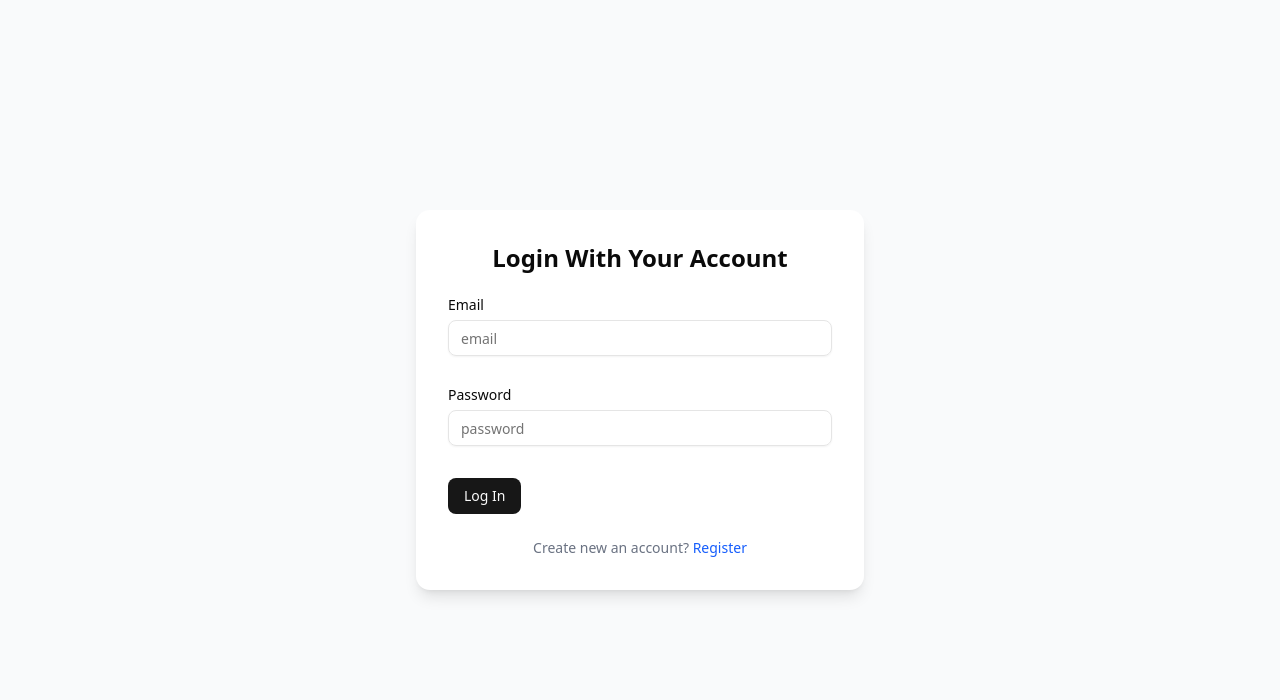
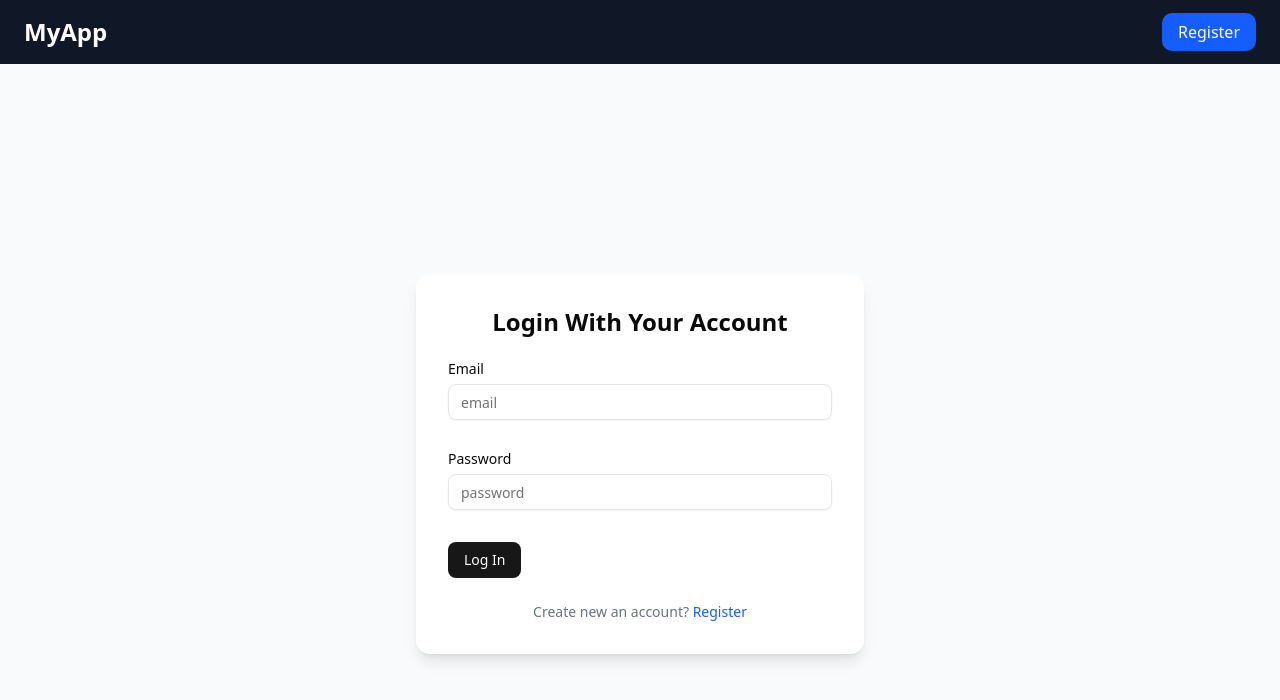
Before and after one commit to himanshujosfi/Real-Chat-App, a React app in the folder frontend/: page /login in a window 1280 px wide. Shown: the top 700 px of the page. Built offline with nearby package versions, Linux system fonts and the light colour scheme; the HTML template or start-up script is replaced by a standard one.

Commit message:
navibar added

```diff
--- a/frontend/package.json
+++ b/frontend/package.json
@@ -21,6 +21,7 @@
     "react": "^19.2.0",
     "react-dom": "^19.2.0",
     "react-hook-form": "^7.66.0",
+    "react-icons": "^5.5.0",
     "react-router-dom": "^7.9.5",
     "react-toastify": "^11.0.5",
     "tailwind-merge": "^3.4.0",
--- a/frontend/src/Component/Auth/Login.tsx
+++ b/frontend/src/Component/Auth/Login.tsx
@@ -9,6 +9,7 @@ import { zodResolver } from "@hookform/resolvers/zod"
 import { Button } from "@/components/ui/button";
 import { useNavigate } from "react-router-dom";
 import { ApiUrl } from "@/Common/Api";
+import { Navbar } from "../Navbar/Navbar";
 
 export const Login = () => {
     const navigator = useNavigate()
@@ -51,6 +52,7 @@ export const Login = () => {
     };
     return (
         <>
+            <Navbar />
             <div className="flex items-center justify-center min-h-screen bg-gray-50">
                 <div className="w-full max-w-md bg-white rounded-xl shadow-lg p-8">
                     <h2 className="text-2xl font-semibold text-center mb-6">Login With Your Account</h2>
--- a/frontend/src/Component/Auth/Register.tsx
+++ b/frontend/src/Component/Auth/Register.tsx
@@ -6,6 +6,7 @@ import { z } from "zod";
 import { zodResolver } from "@hookform/resolvers/zod"
 import { Button } from "@/components/ui/button";
 import { ApiUrl } from "@/Common/Api";
+import { Navbar } from "../Navbar/Navbar";
 
 export const Register = () => {
     const formSchema = z.object({
@@ -38,6 +39,7 @@ export const Register = () => {
     };
     return (
         <>
+            <Navbar />
             <div className="flex items-center justify-center min-h-screen bg-gray-50">
                 <div className="w-full max-w-md bg-white rounded-xl shadow-lg p-8">
                     <h2 className="text-2xl font-semibold text-center mb-6">Create an Account</h2>
--- /dev/null
+++ b/frontend/src/Component/Navbar/Navbar.tsx
@@ -0,0 +1,88 @@
+import { Link, useLocation } from "react-router-dom"
+import { IoReorderThreeSharp } from "react-icons/io5";
+import { useState } from "react";
+
+
+export const Navbar = () => {
+    const { pathname } = useLocation()
+    const [menuOpen, setMenuOpen] = useState(false);
+    console.log("psth", menuOpen)
+
+    return (
+        <>
+            <nav className="bg-gray-900 text-white px-6 py-4 flex items-center justify-between shadow-md">
+                <div className="text-2xl font-semibold">
+                    <a href="/">MyApp</a>
+                </div>
+
+                {/* Navigation Links */}
+                {/* <ul className="hidden md:flex space-x-8">
+                <li>
+                    <a href="#home" className="hover:text-blue-400 transition">
+                        Home
+                    </a>
+                </li>
+                <li>
+                    <a href="#about" className="hover:text-blue-400 transition">
+                        About
+                    </a>
+                </li>
+                <li>
+                    <a href="#services" className="hover:text-blue-400 transition">
+                        Services
+                    </a>
+                </li>
+                <li>
+                    <a href="#contact" className="hover:text-blue-400 transition">
+                        Contact
+                    </a>
+                </li>
+            </ul> */}
+
+                {
+                    pathname === "/register" ? (<div className="hidden md:block">
+                        <Link rel="stylesheet" to="/login" className="bg-blue-600 hover:bg-blue-700 px-4 py-2 rounded-lg transition text-white"
+                        >Log In</Link>
+                    </div>) : (
+                        <div className="hidden md:block">
+                            <Link rel="stylesheet" to="/register"
+                                className="bg-blue-600 hover:bg-blue-700 px-4 py-2 rounded-lg transition text-white"
+                            >Register</Link>
+                        </div>
+                    )
+                }
+
+
+                {/* Mobile Menu Icon */}
+                <div className="md:hidden flex items-center">
+                    <button onClick={() => setMenuOpen(!menuOpen)}>
+                        <IoReorderThreeSharp size={28} />
+                    </button>
+                </div>
+
+
+            </nav>
+            {menuOpen && (
+                <div className="absolute top-full left-0 w-full bg-gray-800 flex flex-col items-center space-y-3 py-4 md:hidden shadow-lg z-20">
+                    {pathname === "/login" ? (
+                        <Link
+                            to="/register"
+                            className="bg-blue-600 hover:bg-blue-700 px-4 py-2 rounded-lg transition text-white w-3/4 text-center"
+                            onClick={() => setMenuOpen(false)}
+                        >
+                            Register
+                        </Link>
+                    ) : (
+                        <Link
+                            to="/login"
+                            className="bg-blue-600 hover:bg-blue-700 px-4 py-2 rounded-lg transition text-white w-3/4 text-center"
+                            onClick={() => setMenuOpen(false)}
+                        >
+                            Log In
+                        </Link>
+                    )}
+                </div>
+            )}
+        </>
+    )
+}
```
Also changed, not shown: 1 other file (tests, documents, lock files or other folders).
